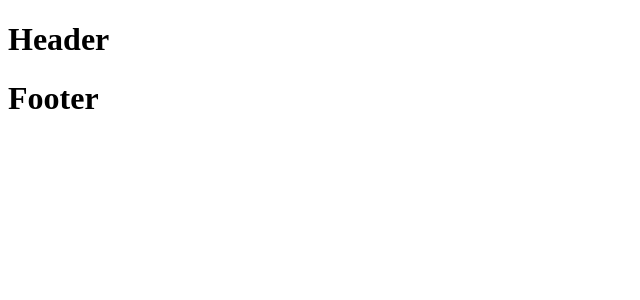
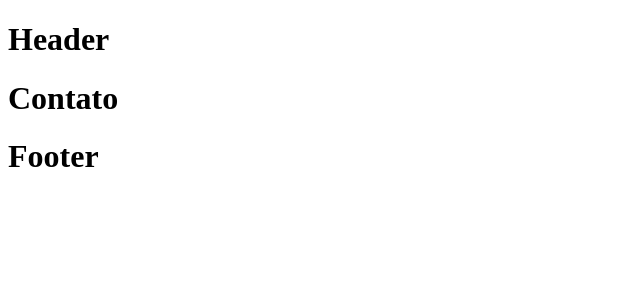
Before and after one commit to MarceloZanguettin/react_router_desafio1, a React (Vite) app: page /contato in a window 1280 px wide. Before the commit this address had no page. Shown: the top 300 px of the page, without its empty margins (0-640 px from the left). Built offline with nearby package versions, Linux system fonts and the light colour scheme; the HTML template or start-up script is replaced by a standard one.

Commit message:
Criado a página de contato

```diff
--- a/src/App.jsx
+++ b/src/App.jsx
@@ -4,6 +4,7 @@ import { BrowserRouter, Route, Routes } from 'react-router-dom';
 import Produtos from './Components/Produtos';
 import Header from './Components/Header';
 import Footer from './Components/Footer';
+import Contato from './Components/Contato';
 
 const App = () => {
   return (
@@ -13,6 +14,7 @@ const App = () => {
         <div className="content">
           <Routes>
             <Route path="/" element={<Produtos />} />
+            <Route path="contato" element={<Contato />} />
           </Routes>
         </div>
         <Footer />
--- /dev/null
+++ b/src/Components/Contato.jsx
@@ -0,0 +1,12 @@
+import React from 'react';
+import styles from './Contato.module.css';
+
+const Contato = () => {
+  return (
+    <div>
+      <h1>Contato</h1>
+    </div>
+  );
+};
+
+export default Contato;
```
Also changed, not shown: src/Components/Contato.module.css (added).
